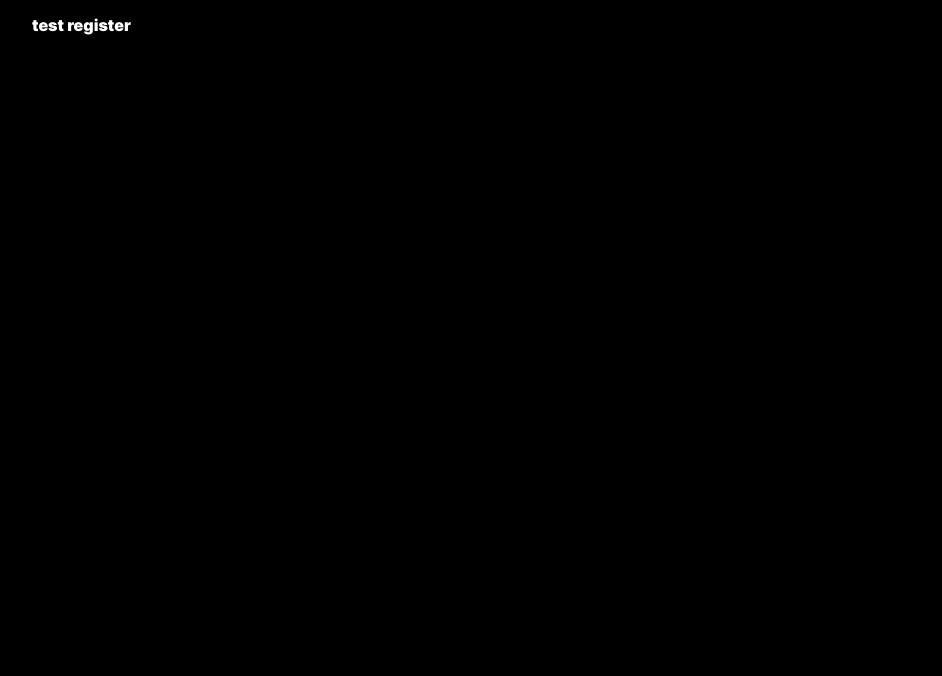
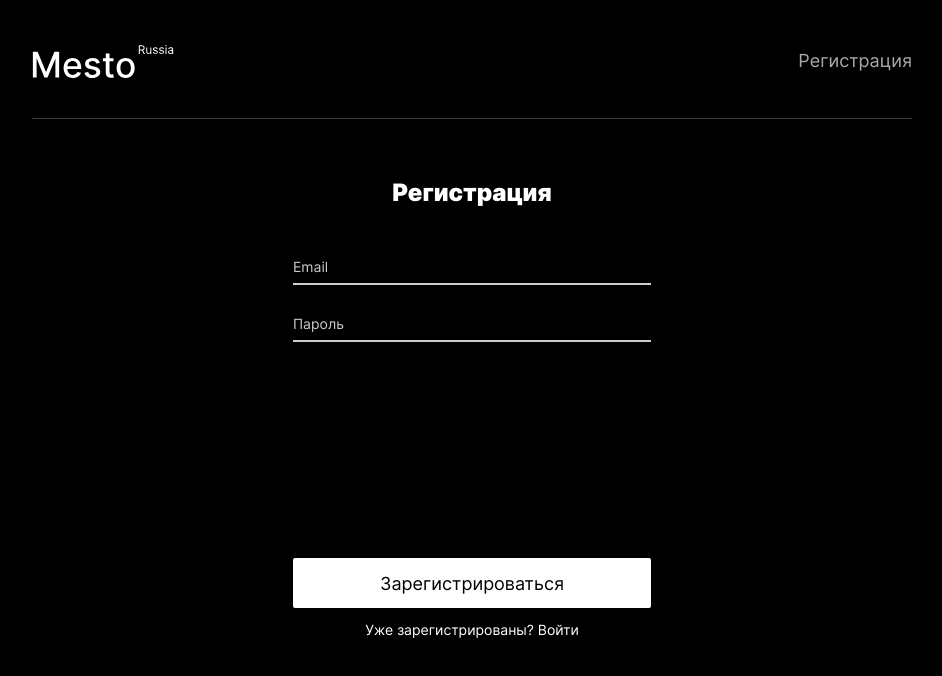
Before and after one commit to elrouss/react-mesto-auth, a React app: page /sign-in in a window 1280 px wide. Shown: the whole page, without its empty margins (168-1110 px from the left). Built offline with nearby package versions, Linux system fonts and the light colour scheme; no server answers.

Commit message:
feat: сверстать на десктоп компоненты Login & Register, вынести общий для них компонент WelcomeWindowWithForm, модифицировать Header

```diff
--- /dev/null
+++ b/src/blocks/header/__btn/header__btn.css
@@ -0,0 +1,14 @@
+.header__btn {
+  margin: 0;
+  padding: 0;
+  font-weight: 400;
+  color: #a9a9a9;
+  background: transparent;
+  border: none;
+  cursor: pointer;
+  transition: opacity .4s ease;
+}
+
+.header__btn:hover {
+  opacity: .6;
+}
--- /dev/null
+++ b/src/blocks/header/__data/header__data.css
@@ -0,0 +1,8 @@
+.header__data {
+  display: flex;
+  justify-content: center;
+  align-items: center;
+  column-gap: 24px;
+  font-size: 18px;
+  line-height: calc(22 / 18 * 100%);
+}
--- /dev/null
+++ b/src/blocks/header/__email/header__email.css
@@ -0,0 +1,4 @@
+.header__email {
+  margin: 0;
+  font-weight: 500;
+}
--- a/src/blocks/header/header.css
+++ b/src/blocks/header/header.css
@@ -1,13 +1,15 @@
 .header {
   margin-top: 45px;
-  padding-bottom: 36px;
+  padding-bottom: 40px;
   border-bottom: 1px solid rgba(84, 84, 84, .7);
+  display: flex;
+  justify-content: space-between;
 }
 
 @media (max-width: 1279px) {
   .header {
     margin-top: calc(28px + (17 + 17 * .7) * (100vw - 320px) / 1279);
-    padding-bottom: calc(27px + (9 + 9 * .7) * (100vw - 320px) / 1279);
+    padding-bottom: calc(27px + (13 + 13 * .7) * (100vw - 320px) / 1279);
   }
 }
 
--- /dev/null
+++ b/src/blocks/welcome-window/__btn-submit/welcome-window__btn-submit.css
@@ -0,0 +1,18 @@
+.welcome-window__btn-submit {
+  margin: 216px 0 0;
+  padding: 2px 0 0;
+  width: 100%;
+  height: 50px;
+  border-radius: 2px;
+  border: none;
+  background-color: #fff;
+  color: #000;
+  font-size: 18px;
+  line-height: calc(22 / 18 * 100%);
+  cursor: pointer;
+  transition: opacity .5s ease;
+}
+
+.welcome-window__btn-submit:hover {
+  opacity: .6;
+}
--- /dev/null
+++ b/src/blocks/welcome-window/__fieldset-user-data/welcome-window__fieldset-user-data.css
@@ -0,0 +1,8 @@
+.welcome-window__fieldset-user-data {
+  margin: 0;
+  padding: 0;
+  border: none;
+  display: flex;
+  flex-direction: column;
+  row-gap: 30px;
+}
--- /dev/null
+++ b/src/blocks/welcome-window/__form/welcome-window__form.css
@@ -0,0 +1,5 @@
+.welcome-window__form {
+  margin-top: 50px;
+  max-width: 358px;
+  width: 100%;
+}
--- /dev/null
+++ b/src/blocks/welcome-window/__heading/welcome-window__heading.css
@@ -0,0 +1,7 @@
+.welcome-window__heading {
+  margin: 0;
+  max-width: 358px;
+  font-size: 24px;
+  font-weight: 900;
+  line-height: calc(29 / 24 * 100%);
+}
--- /dev/null
+++ b/src/blocks/welcome-window/__input/welcome-window__input.css
@@ -0,0 +1,16 @@
+.welcome-window__input {
+  padding: 0 0 7px;
+  width: 100%;
+  height: 27px;
+  background-color: transparent;
+  border: none;
+  border-bottom: 2px solid #ccc;
+  font-weight: 500;
+  color: inherit;
+  box-sizing: border-box;
+}
+
+.welcome-window__input::placeholder {
+  font-weight: 400;
+  color: #ccc;
+}
--- /dev/null
+++ b/src/blocks/welcome-window/__link/welcome-window__link.css
@@ -0,0 +1,9 @@
+.welcome-window__link {
+  color: inherit;
+  text-decoration: none;
+  transition: opacity .5s ease;
+}
+
+.welcome-window__link:hover {
+  opacity: .6;
+}
--- /dev/null
+++ b/src/blocks/welcome-window/welcome-window.css
@@ -0,0 +1,12 @@
+.welcome-window {
+  margin-top: 60px;
+  display: flex;
+  flex-direction: column;
+  justify-content: center;
+  align-items: center;
+  font-weight: 400;
+  font-size: 14px;
+  line-height: calc(17 / 14 * 100%);
+  text-align: center;
+  color: #fff;
+}
--- a/src/components/App/App.js
+++ b/src/components/App/App.js
@@ -1,5 +1,5 @@
 import { useState, useEffect, useCallback } from 'react';
-import { Route, Routes } from 'react-router-dom';
+import { Route, Routes, Navigate } from 'react-router-dom';
 
 import { CurrentUserContext } from '../../contexts/CurrentUserContext.js';
 import { api } from '../../utils/api.js';
@@ -20,19 +20,21 @@ import ImagePopup from '../ImagePopup/ImagePopup.js';
 import ConfirmCardDeletionPopup from '../ConfirmCardDeletionPopup/ConfirmCardDeletionPopup.js';
 
 export default function App() {
+  const [isLoggedIn, setIsLoggedIn] = useState(true);
+
+  const [isPageLoading, setIsPageLoading] = useState(false);
+  const [isProcessLoading, setIsProcessLoading] = useState(false);
+
+  const [currentUser, setCurrentUser] = useState({});
+
+  const [selectedCard, setSelectedCard] = useState({});
+  const [activeCardId, setActiveCardId] = useState('');
+  const [cards, setCards] = useState([]);
+
   const [isEditProfilePopupOpened, setEditProfilePopupOpen] = useState(false);
   const [isAddPlacePopupOpened, setAddPlacePopupOpen] = useState(false);
   const [isEditAvatarPopupOpened, setEditAvatarPopupOpen] = useState(false);
   const [isConfirmationCardDeletionPopupOpened, setConfirmationCardDeletionPopupOpened] = useState(false);
-
-  const [isPageLoading, setIsPageLoading] = useState(false);
-  const [isProcessLoading, setIsProcessLoading] = useState(false);
-
-  const [selectedCard, setSelectedCard] = useState({});
-  const [activeCardId, setActiveCardId] = useState('');
-
-  const [currentUser, setCurrentUser] = useState({});
-  const [cards, setCards] = useState([]);
 
   useEffect(() => {
     setIsPageLoading(true);
@@ -177,16 +179,17 @@ export default function App() {
   return (
     <>
       <Routes>
-        <Route path='/sign-up' element={<Login />} />
-        <Route path='/sign-in' element={<Register />} />
+        <Route path='/' element={<Header />}>
           <Route
-          path='/'
+            index
             element={
+              !isLoggedIn
+                ? <Navigate to='sign-up' replace />
+                :
                 <>
                   {isPageLoading
                     ? <Preloader />
                     : <>
-                  <Header />
                       <CurrentUserContext.Provider value={currentUser}>
                         <Main
                           onEditProfile={openEditProfilePopup}
@@ -241,6 +244,9 @@ export default function App() {
                 </>
             }
           />
+          <Route path='sign-up' element={<Login />} />
+          <Route path='sign-in' element={<Register />} />
+        </Route>
       </Routes>
     </>
   );
--- a/src/components/Header/Header.js
+++ b/src/components/Header/Header.js
@@ -1,9 +1,40 @@
+import { Outlet } from 'react-router-dom';
 import logo from '../../images/header__logo_theme_light.svg';
 
 export default function Header() {
+  // TODO: Скорее всего, потребуется разделить действия у трех кнопок в шапке
+  const href = window.location.href;
+
+  function renderBtnText() {
+    if (href.endsWith('/sign-up')) {
+      return (
+        'Войти'
+      );
+    };
+
+    if (href.endsWith('/sign-in')) {
+      return (
+        'Регистрация'
+      );
+    };
+
+    if (href.endsWith('http://localhost:3000/')) {
+      return (
+        'Выйти'
+      );
+    }
+  };
+
   return (
-    <header className="header">
-      <img src={logo} alt="Логотип сайта &laquo;Mesto&raquo;" className="header__logo" />
-    </header>
+    <>
+      <header className="header">
+        <img src={logo} alt="Логотип сайта &laquo;Mesto&raquo;" className="header__logo" />
+        <div className='header__data'>
+          {href.endsWith('http://localhost:3000/') && <p className='header__email'>email@mail.com</p>}
+          <button className='header__btn'>{renderBtnText()}</button>
+        </div>
+      </header>
+      <Outlet />
+    </>
   );
-}
+};
--- /dev/null
+++ b/src/components/InfoTooltip/InfoTooltip.js
@@ -0,0 +1,3 @@
+export default function InfoTooltip() {
+
+}
--- a/src/components/Login/Login.js
+++ b/src/components/Login/Login.js
@@ -1,5 +1,10 @@
+import WelcomeWindowWithForm from "../WelcomeWindowWithForm/WelcomeWindowWithForm";
+
 export default function Login() {
   return (
-    <p>test login</p>
+    <WelcomeWindowWithForm
+      heading={'Вход'}
+      btnSubmit={'Войти'}
+    />
   );
 };
--- /dev/null
+++ b/src/components/ProtectedRoute/ProtectedRoute.js
@@ -0,0 +1,3 @@
+export default function ProtectedRoute() {
+
+}
--- a/src/components/Register/Register.js
+++ b/src/components/Register/Register.js
@@ -1,5 +1,14 @@
+import WelcomeWindowWithForm from "../WelcomeWindowWithForm/WelcomeWindowWithForm";
+
 export default function Register() {
   return (
-    <p>test register</p>
+    <WelcomeWindowWithForm
+      heading={'Регистрация'}
+      btnSubmit={'Зарегистрироваться'}
+    >
+      <p>Уже зарегистрированы?&nbsp;
+        <a className="welcome-window__link" href="http://localhost:3000/sign-up">Войти</a>
+      </p>
+    </WelcomeWindowWithForm>
   );
 };
--- /dev/null
+++ b/src/components/WelcomeWindowWithForm/WelcomeWindowWithForm.js
@@ -0,0 +1,40 @@
+export default function WelcomeWindowWithForm(props) {
+  const { children, heading, btnSubmit } = props;
+  // TODO (24/I-2023): вынести инпуты в компоненты Register и Login, чтобы разделить логику? Передавать как children
+  // К fieldset добавлять модификаторы, говорящие о функциональности инпутов (регистрация/авторизация)?
+  // Возможно, вынести также кнопку? По крайней мере, точно должен быть разный aria-label
+
+  return (
+    <div className="welcome-window">
+      <h1 className="welcome-window__heading">{heading}</h1>
+      <form className="welcome-window__form">
+        <fieldset className="welcome-window__fieldset-user-data">
+          <input
+            className="welcome-window__input"
+            name="userEmail"
+            type="email"
+            placeholder="Email"
+            autoComplete="on"
+            required
+          />
+          <input
+            className="welcome-window__input"
+            name="userPassword"
+            type="password"
+            autoComplete="current-password"
+            placeholder="Пароль"
+            required
+          />
+        </fieldset>
+        <button
+          className="welcome-window__btn-submit"
+          type="submit"
+          aria-label="Регистрация на сайте"
+        >
+          {btnSubmit}
+        </button>
+      </form>
+      {children}
+    </div>
+  );
+}
--- a/src/index.css
+++ b/src/index.css
@@ -2,6 +2,15 @@
 @import url(./vendor/fonts/fonts.css);
 
 @import url(./blocks/page/page.css);
+
+/* WELCOME WINDOW */
+@import url(./blocks/welcome-window/welcome-window.css);
+@import url(./blocks/welcome-window/__heading/welcome-window__heading.css);
+@import url(./blocks/welcome-window/__form/welcome-window__form.css);
+@import url(./blocks/welcome-window/__fieldset-user-data/welcome-window__fieldset-user-data.css);
+@import url(./blocks/welcome-window/__input/welcome-window__input.css);
+@import url(./blocks/welcome-window/__btn-submit/welcome-window__btn-submit.css);
+@import url(./blocks/welcome-window/__link/welcome-window__link.css);
 
 /* PRELOADER */
 @import url(./blocks/preloader/preloader.css);
@@ -9,6 +18,9 @@
 /* HEADER */
 @import url(./blocks/header/header.css);
 @import url(./blocks/header/__logo/header__logo.css);
+@import url(./blocks/header/__data/header__data.css);
+@import url(./blocks/header/__email/header__email.css);
+@import url(./blocks/header/__btn/header__btn.css);
 
 /* MAIN */
 @import url(./blocks/content/content.css);
```
Lines whose indentation alone changed are shown as unchanged.
